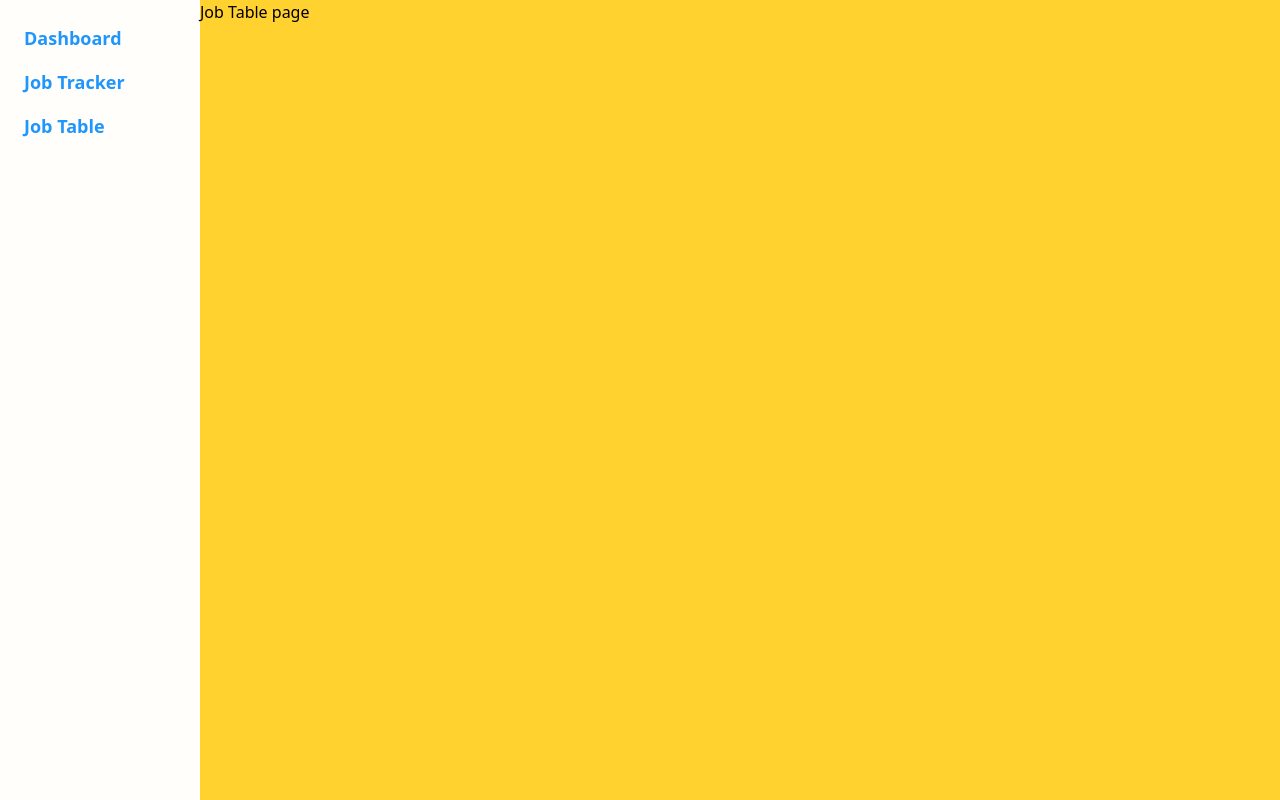
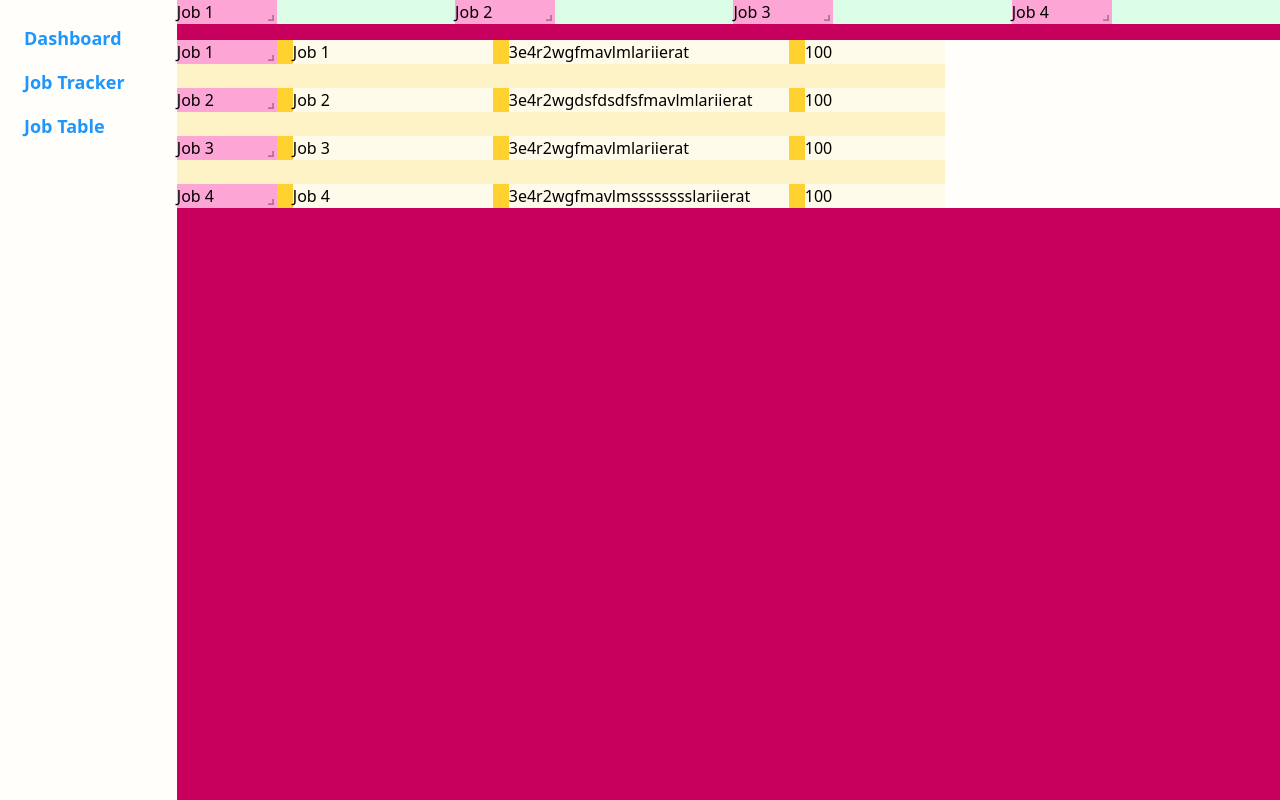
Before and after one commit to MayKhine/trkHire, a React (Vite) app: page /jobtable in a window 1280 px wide. Built offline with nearby package versions, Linux system fonts and the light colour scheme.

Commit message:
working on adding resizable columns

```diff
--- a/package.json
+++ b/package.json
@@ -18,6 +18,8 @@
     "react": "^19.0.0",
     "react-dom": "^19.0.0",
     "react-icons": "^5.4.0",
+    "react-resizable": "^3.0.5",
+    "react-resizable-layout": "^0.7.2",
     "react-router": "^7.2.0",
     "react-router-dom": "^7.2.0",
     "tailwindcss": "^4.0.4"
@@ -26,6 +28,7 @@
     "@eslint/js": "^9.19.0",
     "@types/react": "^19.0.8",
     "@types/react-dom": "^19.0.3",
+    "@types/react-resizable": "^3.0.8",
     "@vitejs/plugin-react": "^4.3.4",
     "eslint": "^9.19.0",
     "eslint-plugin-react-hooks": "^5.0.0",
--- /dev/null
+++ b/src/components/jobtable/JobTable.tsx
@@ -0,0 +1,63 @@
+import { useState } from "react"
+import { ResizableBox } from "react-resizable"
+import "react-resizable/css/styles.css"
+import { ResizableJobItem } from "./ResizableJobItem"
+
+// Types for grid items
+interface GridItem {
+  id: number
+  content: string
+  desc: string
+  width: number
+}
+export const JobTable = () => {
+  const [gridItems, setGridItems] = useState<GridItem[]>([
+    { id: 1, content: "Job 1", desc: "3e4r2wgfmavlmlariierat", width: 100 },
+    {
+      id: 2,
+      content: "Job 2",
+      desc: "3e4r2wgdsfdsdfsfmavlmlariierat",
+      width: 100,
+    },
+    { id: 3, content: "Job 3", desc: "3e4r2wgfmavlmlariierat", width: 100 },
+    {
+      id: 4,
+      content: "Job 4",
+      desc: "3e4r2wgfmavlmsssssssslariierat",
+      width: 100,
+    },
+  ])
+
+  // Handle resize stop event
+  const onResizeStop = (width: number) => {
+    const updatedItems = gridItems.map((item) => {
+      return { ...item, width: width } // Update the width of every item
+    })
+
+    setGridItems(updatedItems)
+  }
+  return (
+    <div className="bg-offWhite w-full">
+      <div className="grid grid-flow-row gap-6 bg-amber-100 w-max">
+        {gridItems.map((item, index) => {
+          return (
+            <div key={index} className="grid grid-flow-col bg-amber-300 gap-4">
+              <ResizableJobItem
+                id={item.id}
+                width={item.width}
+                index={index}
+                text={item.content}
+                onResizeHandler={(width: number) => {
+                  onResizeStop(width)
+                }}
+              ></ResizableJobItem>
+              <div className="bg-amber-50 w-50"> {item.content}</div>
+              <div className="bg-amber-50 w-70"> {item.desc}</div>
+              <div className="bg-amber-50 w-35"> {item.width}</div>
+            </div>
+          )
+        })}
+      </div>
+    </div>
+  )
+}
--- /dev/null
+++ b/src/components/jobtable/ResizableJobItem.tsx
@@ -0,0 +1,29 @@
+import { ResizableBox } from "react-resizable"
+
+type ResizableJobItemProps = {
+  id: number
+  text: string
+  width: number
+  index: number
+  onResizeHandler: (width: number) => void
+}
+export const ResizableJobItem = ({
+  id,
+  text,
+  width,
+  onResizeHandler,
+}: ResizableJobItemProps) => {
+  return (
+    <ResizableBox
+      className="bg-yellow-200"
+      key={id}
+      width={width}
+      axis="x"
+      minConstraints={[100, 100]}
+      maxConstraints={[500, 400]}
+      onResizeStop={(_, data) => onResizeHandler(data.size.width)}
+    >
+      <div className="bg-pink-300">{text}</div>
+    </ResizableBox>
+  )
+}
--- /dev/null
+++ b/src/components/jobtable/test.tsx
@@ -0,0 +1,67 @@
+import { useState } from "react"
+import { ResizableBox } from "react-resizable"
+import "react-resizable/css/styles.css"
+
+// Types for grid items
+interface GridItem {
+  id: number
+  content: string
+  desc: string
+  width: number
+}
+export const Test = () => {
+  const [gridItems, setGridItems] = useState<GridItem[]>([
+    { id: 1, content: "Job 1", desc: "3e4r2wgfmavlmlariierat", width: 100 },
+    {
+      id: 2,
+      content: "Job 2",
+      desc: "3e4r2wgdsfdsdfsfmavlmlariierat",
+      width: 100,
+    },
+    { id: 3, content: "Job 3", desc: "3e4r2wgfmavlmlariierat", width: 100 },
+    {
+      id: 4,
+      content: "Job 4",
+      desc: "3e4r2wgfmavlmsssssssslariierat",
+      width: 100,
+    },
+  ])
+
+  // Handle resize stop event
+  const onResizeStop = (index: number, newSize: { width: number }) => {
+    const updatedItems = [...gridItems]
+    updatedItems[index] = { ...updatedItems[index], ...newSize }
+    setGridItems(updatedItems)
+  }
+  return (
+    <div>
+      <div
+        className="grid-container bg-green-100"
+        style={{
+          display: "grid",
+          // gridTemplateColumns: "repeat(4, 1fr)",
+          gridTemplateColumns: "auto auto auto auto",
+          gap: "10px",
+        }}
+      >
+        {gridItems.map((item, index) => (
+          <ResizableBox
+            className="bg-yellow-200"
+            key={item.id}
+            width={item.width}
+            axis="x"
+            minConstraints={[100, 100]}
+            maxConstraints={[500, 400]}
+            onResizeStop={(e, data) =>
+              onResizeStop(index, {
+                width: data.size.width,
+              })
+            }
+          >
+            <div className="bg-pink-300">{item.content}</div>
+          </ResizableBox>
+        ))}
+      </div>
+    </div>
+  )
+}
--- a/src/components/pages/JobTablePg.tsx
+++ b/src/components/pages/JobTablePg.tsx
@@ -1,10 +1,15 @@
+import { JobTable } from "../jobtable/JobTable"
+import { Test } from "../jobtable/test"
 import { MenuBar } from "../menu/MenuBar"
 
 export const JobTablePg = () => {
   return (
     <div className="flex w-full h-full bg-amber-300">
       <MenuBar />
-      <div> Job Table page</div>
+      <div className="flex flex-col bg-pink-700 w-full gap-4">
+        <Test />
+        <JobTable />
+      </div>
     </div>
   )
 }
```
Also changed, not shown: 1 other file (tests, documents, lock files or other folders).
